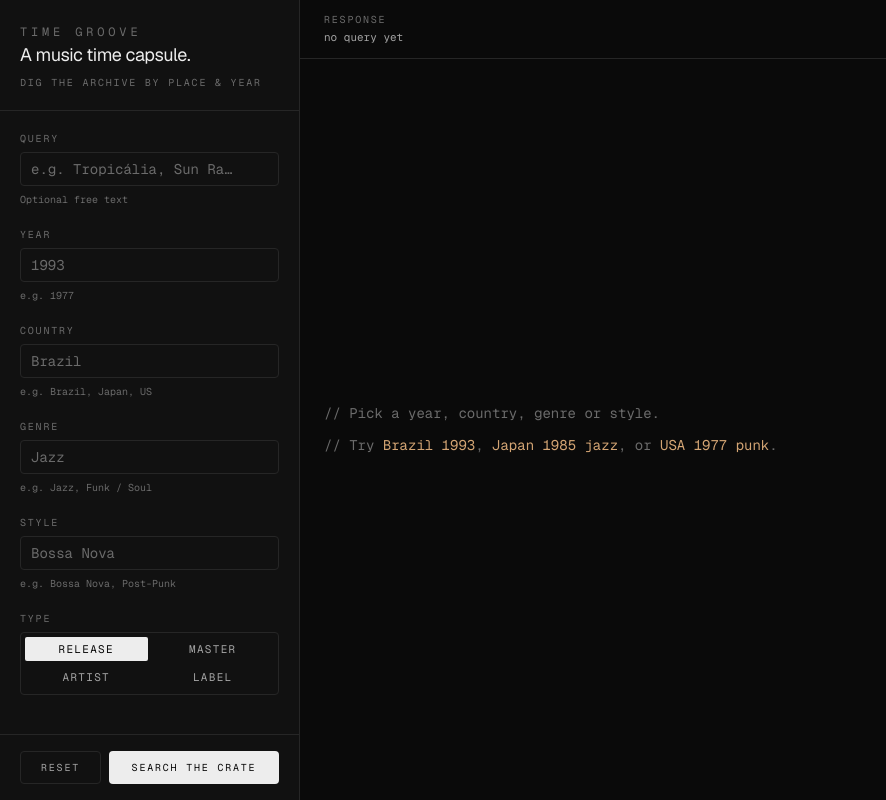
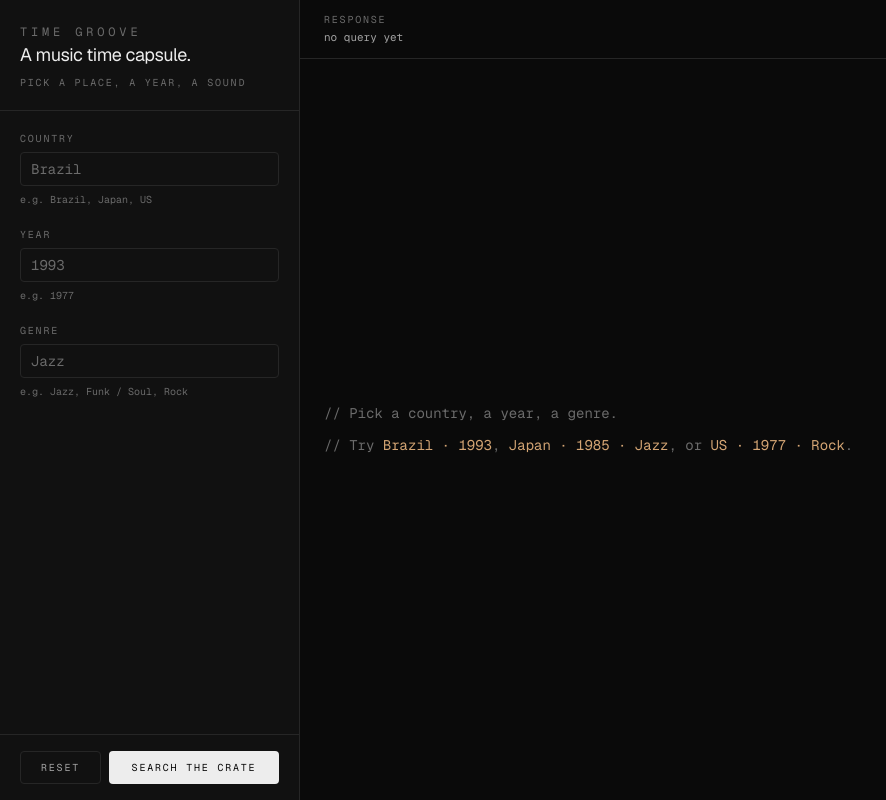
Before and after one commit to devmeireles/timegroove, a Next.js app: page / in a window 1280 px wide. Shown: the whole page, without its empty margins (0-886 px from the left). Built offline with nearby package versions, Linux system fonts and the light colour scheme.

Commit message:
refactor: simplify search filters and remove unused components

```diff
--- a/src/app/page.tsx
+++ b/src/app/page.tsx
@@ -15,7 +15,6 @@ import type {
 } from "@/types/discogs";
 
 const INITIAL_FILTERS: DiscogsSearchFilters = {
-  type: "release",
   per_page: 25,
   page: 1,
 };
--- a/src/components/filters/FilterPanel.tsx
+++ b/src/components/filters/FilterPanel.tsx
@@ -2,14 +2,9 @@
 
 import { useId } from "react";
 
-import type {
-  DiscogsEntityType,
-  DiscogsSearchFilters,
-} from "@/types/discogs";
-import { DISCOGS_ENTITY_TYPES } from "@/types/discogs";
+import type { DiscogsSearchFilters } from "@/types/discogs";
 
 import { FilterField } from "./FilterField";
-import { SegmentedSelect } from "./SegmentedSelect";
 import { TextInput } from "./TextInput";
 
 interface FilterPanelProps {
@@ -20,12 +15,6 @@ interface FilterPanelProps {
   isLoading: boolean;
 }
 
-const TYPE_OPTIONS: readonly { value: DiscogsEntityType; label: string }[] =
-  DISCOGS_ENTITY_TYPES.map((value) => ({
-    value,
-    label: value,
-  }));
-
 export function FilterPanel({
   values,
   onChange,
@@ -34,11 +23,9 @@ export function FilterPanel({
   isLoading,
 }: FilterPanelProps) {
   const ids = {
-    q: useId(),
+    country: useId(),
     year: useId(),
-    country: useId(),
     genre: useId(),
-    style: useId(),
   };
 
   const update = <K extends keyof DiscogsSearchFilters>(
@@ -64,20 +51,20 @@ export function FilterPanel({
           A music time capsule.
         </p>
         <p className="mt-2 font-mono text-[10px] uppercase tracking-[0.18em] text-(--color-foreground-subtle)">
-          Dig the archive by place &amp; year
+          Pick a place, a year, a sound
         </p>
       </header>
 
       <div className="border-t border-(--color-border)" />
 
       <div className="flex flex-1 flex-col gap-5 overflow-y-auto px-5 py-5">
-        <FilterField label="Query" htmlFor={ids.q} hint="Optional free text">
+        <FilterField label="Country" htmlFor={ids.country} hint="e.g. Brazil, Japan, US">
           <TextInput
-            id={ids.q}
-            placeholder="e.g. Tropicália, Sun Ra…"
-            value={values.q ?? ""}
+            id={ids.country}
+            placeholder="Brazil"
+            value={values.country ?? ""}
             onChange={(event) =>
-              update("q", event.target.value || undefined)
+              update("country", event.target.value || undefined)
             }
           />
         </FilterField>
@@ -95,18 +82,7 @@ export function FilterPanel({
           />
         </FilterField>
 
-        <FilterField label="Country" htmlFor={ids.country} hint="e.g. Brazil, Japan, US">
-          <TextInput
-            id={ids.country}
-            placeholder="Brazil"
-            value={values.country ?? ""}
-            onChange={(event) =>
-              update("country", event.target.value || undefined)
-            }
-          />
-        </FilterField>
-
-        <FilterField label="Genre" htmlFor={ids.genre} hint="e.g. Jazz, Funk / Soul">
+        <FilterField label="Genre" htmlFor={ids.genre} hint="e.g. Jazz, Funk / Soul, Rock">
           <TextInput
             id={ids.genre}
             placeholder="Jazz"
@@ -114,26 +90,6 @@ export function FilterPanel({
             onChange={(event) =>
               update("genre", event.target.value || undefined)
             }
-          />
-        </FilterField>
-
-        <FilterField label="Style" htmlFor={ids.style} hint="e.g. Bossa Nova, Post-Punk">
-          <TextInput
-            id={ids.style}
-            placeholder="Bossa Nova"
-            value={values.style ?? ""}
-            onChange={(event) =>
-              update("style", event.target.value || undefined)
-            }
-          />
-        </FilterField>
-
-        <FilterField label="Type">
-          <SegmentedSelect<DiscogsEntityType>
-            name="type"
-            value={values.type ?? "release"}
-            options={TYPE_OPTIONS}
-            onChange={(value) => update("type", value)}
           />
         </FilterField>
       </div>
--- a/src/components/filters/SegmentedSelect.tsx
+++ /dev/null
@@ -1,49 +0,0 @@
-"use client";
-
-interface Option<T extends string> {
-  value: T;
-  label: string;
-}
-
-interface SegmentedSelectProps<T extends string> {
-  value: T;
-  options: readonly Option<T>[];
-  onChange: (value: T) => void;
-  name?: string;
-}
-
-export function SegmentedSelect<T extends string>({
-  value,
-  options,
-  onChange,
-  name,
-}: SegmentedSelectProps<T>) {
-  return (
-    <div
-      role="radiogroup"
-      aria-label={name}
-      className="grid grid-cols-2 gap-1 rounded-sm border border-(--color-border) bg-(--color-surface) p-1"
-    >
-      {options.map((option) => {
-        const selected = option.value === value;
-        return (
-          <button
-            key={option.value}
-            type="button"
-            role="radio"
-            aria-checked={selected}
-            onClick={() => onChange(option.value)}
-            className={
-              "rounded-xs px-2 py-1 font-mono text-[11px] uppercase tracking-[0.12em] transition-colors duration-150 " +
-              (selected
-                ? "bg-(--color-foreground) text-(--color-background)"
-                : "text-(--color-foreground-muted) hover:bg-(--color-surface-elevated) hover:text-(--color-foreground)")
-            }
-          >
-            {option.label}
-          </button>
-        );
-      })}
-    </div>
-  );
-}
--- a/src/components/viewer/ResultsPane.tsx
+++ b/src/components/viewer/ResultsPane.tsx
@@ -88,15 +88,15 @@ function EmptyState() {
   return (
     <div className="flex h-full flex-col items-start justify-center gap-3 font-mono text-sm text-(--color-foreground-muted)">
       <p className="text-(--color-foreground-subtle)">
-        {"// Pick a year, country, genre or style."}
+        {"// Pick a country, a year, a genre."}
       </p>
       <p className="text-(--color-foreground-subtle)">
         {"// Try "}
-        <span className="text-(--color-accent)">Brazil 1993</span>
+        <span className="text-(--color-accent)">Brazil · 1993</span>
         {", "}
-        <span className="text-(--color-accent)">Japan 1985 jazz</span>
+        <span className="text-(--color-accent)">Japan · 1985 · Jazz</span>
         {", or "}
-        <span className="text-(--color-accent)">USA 1977 punk</span>.
+        <span className="text-(--color-accent)">US · 1977 · Rock</span>.
       </p>
     </div>
   );
--- a/src/lib/services/discogs/clientApi.ts
+++ b/src/lib/services/discogs/clientApi.ts
@@ -22,12 +22,9 @@ export class SearchRequestError extends Error {
 function toSearchParams(filters: DiscogsSearchFilters): URLSearchParams {
   const params = new URLSearchParams();
   const entries: [string, unknown][] = [
-    ["q", filters.q],
-    ["type", filters.type],
     ["country", filters.country],
     ["year", filters.year],
     ["genre", filters.genre],
-    ["style", filters.style],
     ["page", filters.page],
     ["per_page", filters.per_page],
   ];
--- a/src/lib/services/discogs/queryBuilder.ts
+++ b/src/lib/services/discogs/queryBuilder.ts
@@ -1,18 +1,21 @@
-import type {
-  DiscogsEntityType,
-  DiscogsSearchFilters,
-} from "@/types/discogs";
-import { DISCOGS_ENTITY_TYPES } from "@/types/discogs";
+import type { DiscogsSearchFilters } from "@/types/discogs";
 
 const MAX_PER_PAGE = 100;
 const DEFAULT_PER_PAGE = 50;
 
-function isEntityType(value: unknown): value is DiscogsEntityType {
-  return (
-    typeof value === "string" &&
-    (DISCOGS_ENTITY_TYPES as readonly string[]).includes(value)
-  );
-}
+/**
+ * The time-capsule app queries masters, not releases.
+ *
+ * `release.country` = pressing country of a physical record, which surfaces
+ * imports and licensed reissues (e.g. an American funk LP pressed in Japan
+ * for the local market shows up under country=Japan).
+ *
+ * `master.country` = country of the *first* release of the album, which is a
+ * much stronger proxy for "this album originated here." Same trade for year:
+ * master.year is the original release year, not the year of a specific
+ * pressing. Tradeoff: many masters have null country and are excluded.
+ */
+export const SEARCH_TYPE = "master" as const;
 
 function clampPerPage(input: unknown): number {
   const n = Number(input);
@@ -41,23 +44,19 @@ function pickString(input: unknown): string | undefined {
 export function parseFiltersFromSearchParams(
   params: URLSearchParams,
 ): DiscogsSearchFilters {
-  const typeRaw = params.get("type");
-  const filters: DiscogsSearchFilters = {
-    q: pickString(params.get("q")),
-    type: isEntityType(typeRaw) ? typeRaw : undefined,
+  return {
     country: pickString(params.get("country")),
     year: pickString(params.get("year")),
     genre: pickString(params.get("genre")),
-    style: pickString(params.get("style")),
     page: clampPage(params.get("page") ?? 1),
     per_page: clampPerPage(params.get("per_page") ?? DEFAULT_PER_PAGE),
   };
-  return filters;
 }
 
 /**
  * Build the upstream Discogs URL. Only non-empty filters are appended; this
- * keeps generated URLs stable and cache-friendly.
+ * keeps generated URLs stable and cache-friendly. `type` is always `release`
+ * — see SEARCH_TYPE above for the rationale.
  */
 export function buildDiscogsSearchUrl(
   baseUrl: string,
@@ -71,12 +70,10 @@ export function buildDiscogsSearchUrl(
     url.searchParams.set(key, str);
   };
 
-  append("q", filters.q);
-  append("type", filters.type);
+  append("type", SEARCH_TYPE);
   append("country", filters.country);
   append("year", filters.year);
   append("genre", filters.genre);
-  append("style", filters.style);
   append("page", filters.page);
   append("per_page", filters.per_page);
 
--- a/src/types/discogs.ts
+++ b/src/types/discogs.ts
@@ -5,22 +5,19 @@
  * frontend never has to think about Discogs's inconsistencies.
  */
 
+/**
+ * Discogs supports release/master/artist/label, but the time-capsule premise
+ * (records pressed in country X during year Y) only makes sense for physical
+ * releases — masters are country-agnostic, artists/labels aren't listenable.
+ * The server locks the search to `release`; the type is kept here for
+ * downstream normalization and future entity-detail endpoints.
+ */
 export type DiscogsEntityType = "release" | "master" | "artist" | "label";
 
-export const DISCOGS_ENTITY_TYPES: readonly DiscogsEntityType[] = [
-  "release",
-  "master",
-  "artist",
-  "label",
-] as const;
-
 export interface DiscogsSearchFilters {
-  q?: string;
-  type?: DiscogsEntityType;
   country?: string;
   year?: string;
   genre?: string;
-  style?: string;
   page?: number;
   per_page?: number;
 }
```
